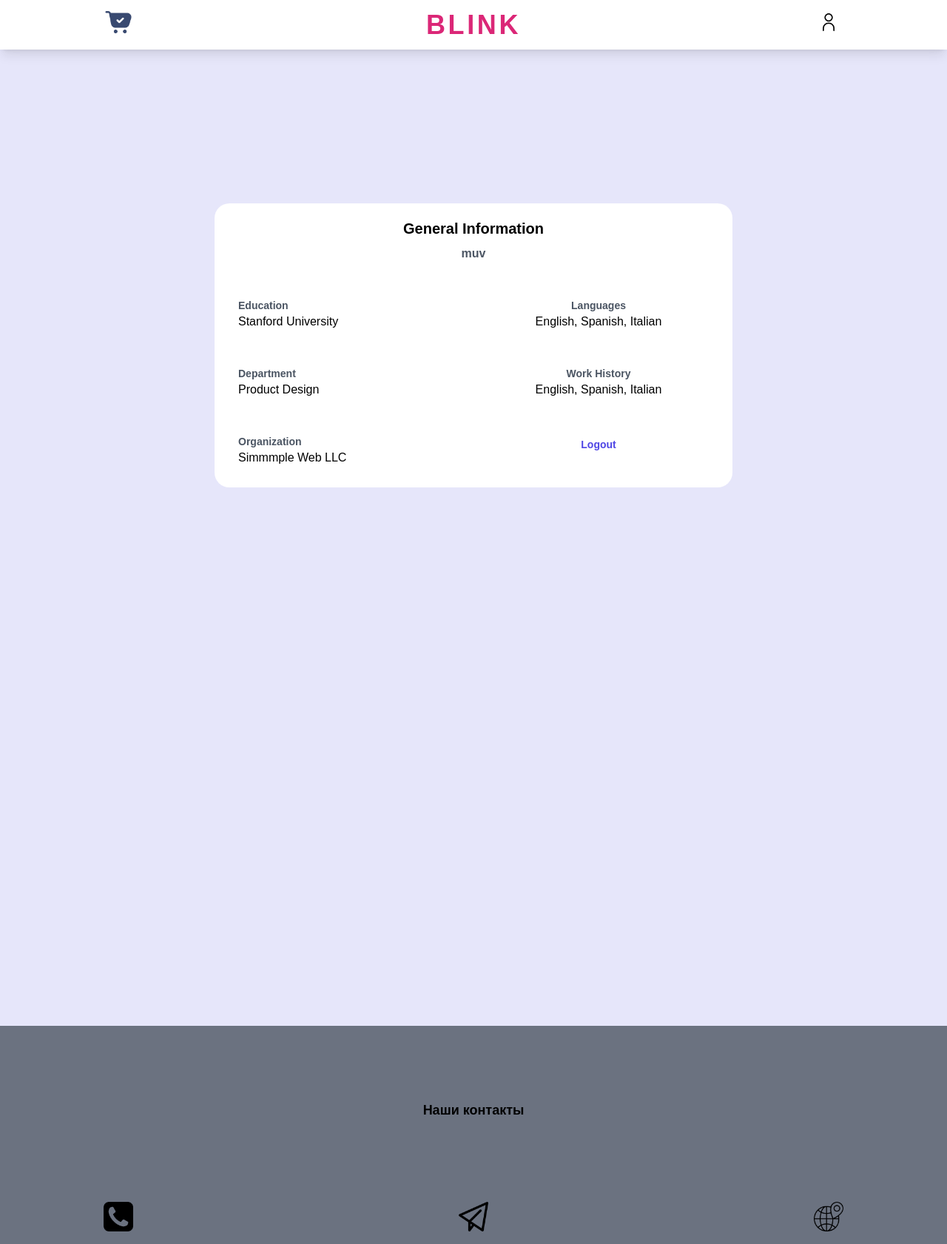
After one commit to muvinio/Blink-Shop, a Django app: page /profile/ in a window 1280 px wide. The commit adds this page. Shown: the whole page at 74% size. Run offline with Django 5.2, Linux system fonts and the light colour scheme; a user stored in the database is signed in; style sheets or scripts are compiled from the project's sources; some libraries are stand-ins or nearby versions.

Commit message:
profile + product fix

```diff
--- a/base/settings.py
+++ b/base/settings.py
@@ -12,6 +12,7 @@ https://docs.djangoproject.com/en/5.0/ref/settings/
 
 from pathlib import Path
 import os
+from django.urls import reverse_lazy
 
 
 # Build paths inside the project like this: BASE_DIR / 'subdir'.
@@ -126,3 +127,5 @@ STATIC_URL = 'static/'
 # https://docs.djangoproject.com/en/5.0/ref/settings/#default-auto-field
 
 DEFAULT_AUTO_FIELD = 'django.db.models.BigAutoField'
+
+LOGIN_REDIRECT_URL = reverse_lazy('shop:profile')
--- a/base/urls.py
+++ b/base/urls.py
@@ -22,6 +22,8 @@ from django.conf import settings
 urlpatterns = [
     path('admin/', admin.site.urls),
     path('', include('shop.urls')),
+    path('accounts/', include('django.contrib.auth.urls')),
+
 
 ]
 urlpatterns += static(settings.MEDIA_URL, document_root=settings.MEDIA_ROOT)
--- a/shop/urls.py
+++ b/shop/urls.py
@@ -9,10 +9,11 @@ urlpatterns = [
     path('Category/<slug:category_title>', views.subcategory, name='subcategory'),
     path('<slug:subcategory_category_name>/<slug:subcategory_title>',
          views.products, name='products'),
-    path('BLINK/<int:product_id>',
+    path('BLINK/<slug:product_category>/<slug:product_category_name>/<int:product_id>',
          views.item, name='item'),
-    path('Account', views.account, name='account'),
-    path('Registration', views.sign_up, name='sign_up'),
+    path('profile/', views.profile_view, name='profile'),
+    path('loged_out/', views.user_logout, name='loged_out'),
+
 
 
 
--- a/shop/views.py
+++ b/shop/views.py
@@ -1,6 +1,7 @@
 from django.shortcuts import render
 from .models import Category, SubCategory, Products
-
+from django.contrib.auth.decorators import login_required
+from django.contrib.auth import logout
 
 # Create your views here.
 
@@ -30,8 +31,14 @@ def item(request, product_category, product_category_name, product_id):
     return render(request, 'shop/product.html',  {'product': product})
 
 
-def account(request):
-    return render(request, 'shop/account.html')
+@login_required
+def profile_view(request):
 
-def sign_up(request):
-    return render(request, 'shop/sign_up.html')
+
+    return render(request, 'shop/profile.html')
+
+
+@login_required
+def user_logout(request):
+    logout(request)
+    return render(request, 'registration/logged_out.html')
--- a/templates/navbar.html
+++ b/templates/navbar.html
@@ -14,7 +14,7 @@
                 <a href={% url 'shop:index' %} class="MainButton text-4xl text-pink-600 font-extrabold tracking-widest  ">BLINK</a>
             </div>
             <div class="basis-1/4">
-                <a href={% url 'shop:account' %} class="MainButton flex items-center">
+                <a href={% url 'shop:profile' %} class="MainButton flex items-center">
                 <img class="h-10 w-10 " src="{% static "shop/images/account.png" %}"  />
             </a>
             </div>
--- a/templates/shop/product.html
+++ b/templates/shop/product.html
@@ -4,7 +4,7 @@
 <head>
     <meta charset="UTF-8">
     <meta name="viewport" content="width=device-width, initial-scale=1.0">
-    <title>Document</title>
+    <title>Product</title>
 </head>
 {% block content %}
     <div class="flex flex-row  font-extrabold mx-[50px]  mt-[100px]">
--- a/templates/shop/products.html
+++ b/templates/shop/products.html
@@ -14,7 +14,7 @@
 
             <div class="  h-[600px] w-[350px] overflow-hidden  mx-[100px]">
 
-                    <a href={% url "shop:item" product.id %} class = "MainButton">
+                    <a href={% url "shop:item" product.category product.category_name product.id %} class = "MainButton">
                         <div class='mt-5 bg-clip-border border-4 border-violet-300'>
                             <img class='h-[400px] w-[300px] grow   ' src="{{ product.image.url }}" >
 
--- /dev/null
+++ b/templates/shop/profile.html
@@ -0,0 +1,72 @@
+<!-- component -->
+{% extends "index.html" %}
+{% load static %}
+<html>
+
+    <head>
+        <link rel="stylesheet" href="https://horizon-tailwind-react-git-tailwind-components-horizon-ui.vercel.app/static/css/main.ad49aa9b.css" />
+        <title>Profile</title>
+    </head>
+    {% block content %}
+    <body >
+        <div class="flex flex-col justify-center items-center h-[100vh]">
+            <div class="relative flex flex-col items-center rounded-[20px] w-[700px] max-w-[95%] mx-auto bg-white bg-clip-border shadow-3xl shadow-shadow-500 dark:!bg-navy-800 dark:text-white dark:!shadow-none p-3">
+                <div class="mt-2 mb-8 w-full">
+                    <h4 class="px-2 text-xl font-bold text-navy-700 dark:text-white">
+                    General Information
+                    </h4>
+                    <p class="mt-2 px-2 text-base text-gray-600">
+                    {{user.username}}
+                    </p>
+                </div>
+                <div class="grid grid-cols-2 gap-4 px-2 w-full">
+                    <div class="flex flex-col items-start justify-center rounded-2xl bg-white bg-clip-border px-3 py-4 shadow-3xl shadow-shadow-500 dark:!bg-navy-700 dark:shadow-none">
+                    <p class="text-sm text-gray-600">Education</p>
+                    <p class="text-base font-medium text-navy-700 dark:text-white">
+                        Stanford University
+                    </p>
+                    </div>
+
+                    <div class="flex flex-col justify-center rounded-2xl bg-white bg-clip-border px-3 py-4 shadow-3xl shadow-shadow-500 dark:!bg-navy-700 dark:shadow-none">
+                    <p class="text-sm text-gray-600">Languages</p>
+                    <p class="text-base font-medium text-navy-700 dark:text-white">
+                        English, Spanish, Italian
+                    </p>
+                    </div>
+
+                    <div class="flex flex-col items-start justify-center rounded-2xl bg-white bg-clip-border px-3 py-4 shadow-3xl shadow-shadow-500 dark:!bg-navy-700 dark:shadow-none">
+                    <p class="text-sm text-gray-600">Department</p>
+                    <p class="text-base font-medium text-navy-700 dark:text-white">
+                        Product Design
+                    </p>
+                    </div>
+
+                    <div class="flex flex-col justify-center rounded-2xl bg-white bg-clip-border px-3 py-4 shadow-3xl shadow-shadow-500 dark:!bg-navy-700 dark:shadow-none">
+                    <p class="text-sm text-gray-600">Work History</p>
+                    <p class="text-base font-medium text-navy-700 dark:text-white">
+                        English, Spanish, Italian
+                    </p>
+                    </div>
+
+                    <div class="flex flex-col items-start justify-center rounded-2xl bg-white bg-clip-border px-3 py-4 shadow-3xl shadow-shadow-500 dark:!bg-navy-700 dark:shadow-none">
+                    <p class="text-sm text-gray-600">Organization</p>
+                    <p class="text-base font-medium text-navy-700 dark:text-white">
+                        Simmmple Web LLC
+                    </p>
+                    </div>
+
+                        <a href={% url 'shop:loged_out' %} class='MainButton'>
+                        <div class="flex MainButton  flex-col justify-center rounded-2xl bg-white bg-clip-border px-3 py-4 shadow-3xl shadow-shadow-500 dark:!bg-navy-700 dark:shadow-none">
+                        <p class="text-sm text-indigo-600">Logout</p>
+                        </div>
+                        </a>
+
+
+
+                </div>
+            </div>
+
+        </div>
+    </body>
+    {% endblock%}
+</html>
```
Also changed, not shown: templates/registration/logged_out.html (added, +12 -0 lines), templates/registration/login.html (added, +77 -0 lines), db.sqlite3, templates/forms.py (added), templates/shop/rr.html (renamed from templates/shop/account.html).
